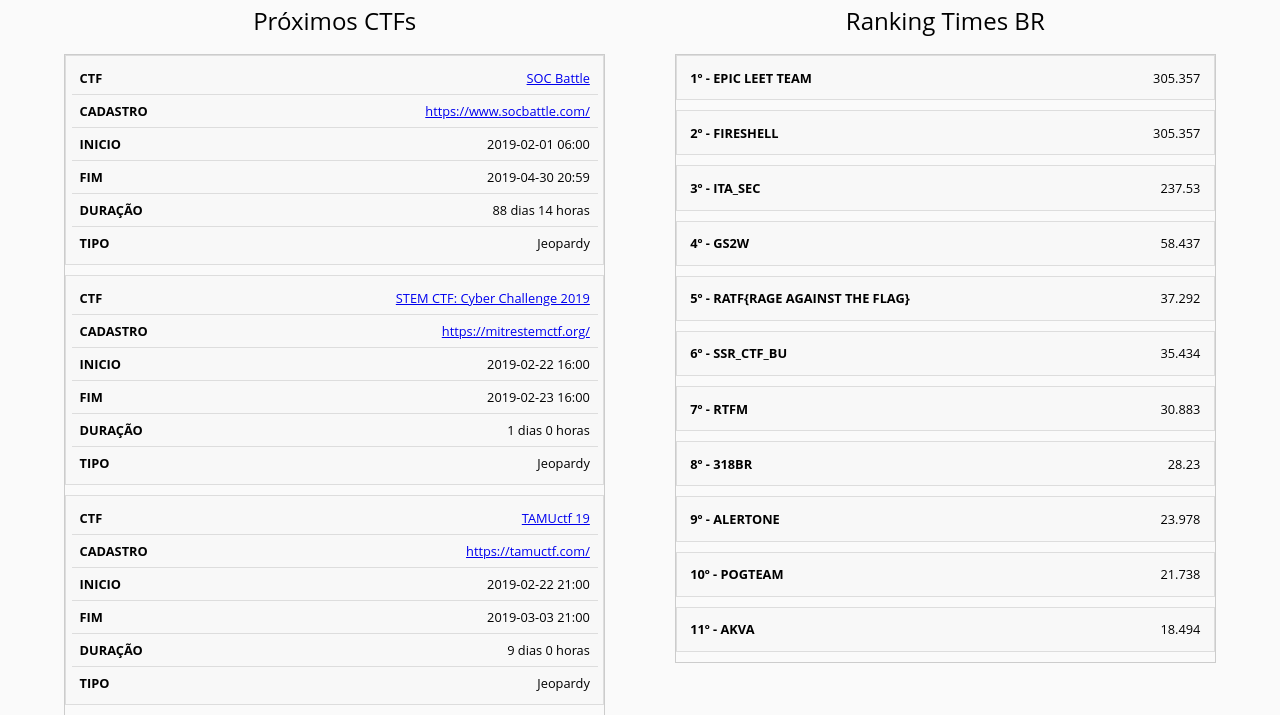
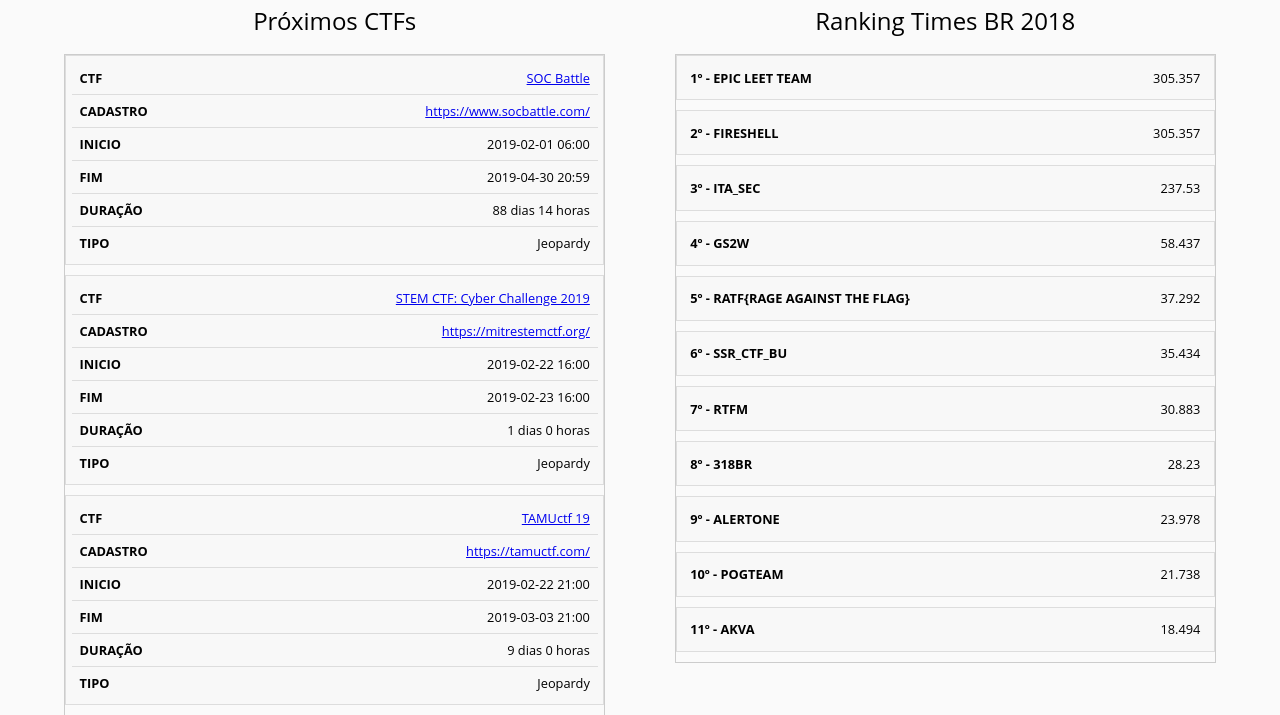
Before and after one commit to brerodrigues/ctftimebr, a Flask app: page / in a window 1280 px wide. Shown: the top 715 px of the page. Run offline with Flask 2, Linux system fonts and the light colour scheme; data comes from the database, SQL or seed files in the repository.

Commit message:
Update index.html

```diff
--- a/templates/index.html
+++ b/templates/index.html
@@ -172,7 +172,7 @@
             <table>
 
                 <caption>
-                    Ranking Times BR
+                    Ranking Times BR 2018
                 </caption>
                 <thead>
                     <tr>
```
